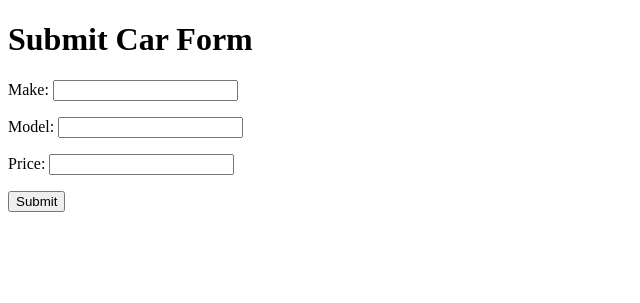
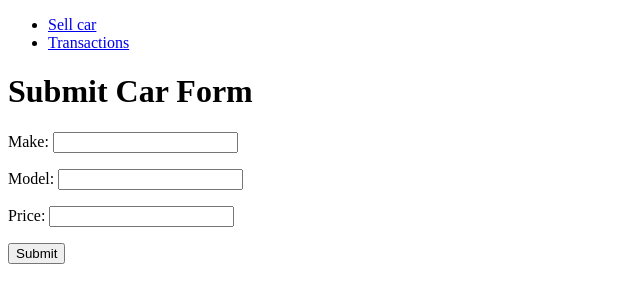
Before and after one commit to co01l3r/car_dealer, a Django app: page /submit_car/ in a window 1280 px wide. Shown: the top 303 px of the page, without its empty margins (0-640 px from the left). Run offline with Django 4.2, Linux system fonts and the light colour scheme.

Commit message:
update submit car to the store

```diff
--- a/dealer/templates/dealer/submit_car.html
+++ b/dealer/templates/dealer/submit_car.html
@@ -5,6 +5,7 @@
     <title>Submit Car</title>
 </head>
 <body>
+{% extends 'main.html' %}
 {% block content %}
     <h1>Submit Car</h1>
     <form action="{% url 'submit_car' %}" method="post">
--- a/dealer/templates/dealer/submit_car_form.html
+++ b/dealer/templates/dealer/submit_car_form.html
@@ -6,6 +6,7 @@
     <title>Submit Car Form</title>
 </head>
 <body>
+{% extends 'main.html' %}
 {% block content %}
     <h1>Submit Car Form</h1>
     <form method="post">
--- a/dealer/views.py
+++ b/dealer/views.py
@@ -1,6 +1,9 @@
 from django.shortcuts import render, redirect
 from .forms import CarForm
 from .models import Store, Car, Transaction
+from django.db import transaction
+import logging
+from django.contrib import messages
 
 
 def submit_car(request):
@@ -10,26 +13,29 @@ def submit_car(request):
             car = form.save(commit=False)
             store = Store.objects.first()  # Assuming there's only one store for simplicity
 
-            # Create car object and deduct the store budget by its price if fund are available
             if store.budget >= car.price:
-                car.store = store
-                car.save()
-                store.budget -= car.price
-                store.save()
+                try:
+                    with transaction.atomic():
+                        car.store = store
+                        car.save()
+                        store.budget -= car.price
+                        store.save()
 
-                # Create transaction object
-                Transaction.objects.create(
-                    car_make=car.make,
-                    car_model=car.model,
-                    buyer=store.name,
-                    seller='User',
-                    transaction_type='bought',
-                    transaction_amount=car.price
-                )
+                        Transaction.objects.create(
+                            car_make=car.make,
+                            car_model=car.model,
+                            buyer=store.name,
+                            seller='User',
+                            transaction_type='bought',
+                            transaction_amount=car.price
+                        )
 
-                return redirect('store_info')
+                        return redirect('store_info')
+                except Exception as e:
+                    logging.error(f"An error occurred while submitting car: {e}")
+                    messages.error(request, 'An unexpected error occurred. Please try again later.')
             else:
-                return render(request, 'error.html', {'message': 'Store does not have enough budget to buy this car.'})
+                messages.warning(request, 'The store does not have enough money to buy this car.')
     else:
         form = CarForm()
 
```
